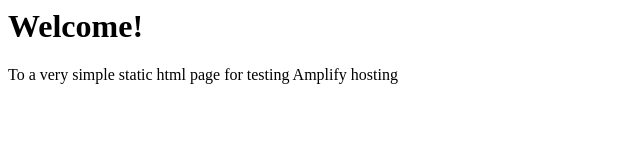
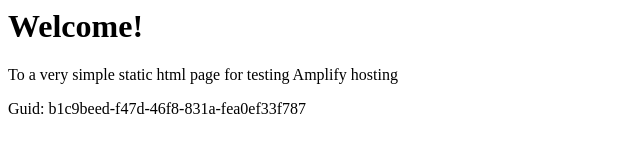
Before and after one commit to aws-aemilia-kix/Github-PR-Commit-Integration-Test-DoNotTouch-GithubWebhookPreviewCanaryTest-v1-prod-ap-northeast-3, a website: page src/index.html in a window 1280 px wide. Shown: the whole page, without its empty margins (0-640 px from the left). Drawn offline with Linux system fonts and the light colour scheme.

Commit message:
commit from integ tests

```diff
--- a/src/index.html
+++ b/src/index.html
@@ -1,3 +1,5 @@
+
+
 <html lang="en">
 
 <head>
@@ -10,6 +12,6 @@
 <body>
     <h1>Welcome!</h1>
     <p>To a very simple static html page for testing Amplify hosting</p>
-</body>
+    <p>Guid: b1c9beed-f47d-46f8-831a-fea0ef33f787</p></body>
 
 </html>
```
